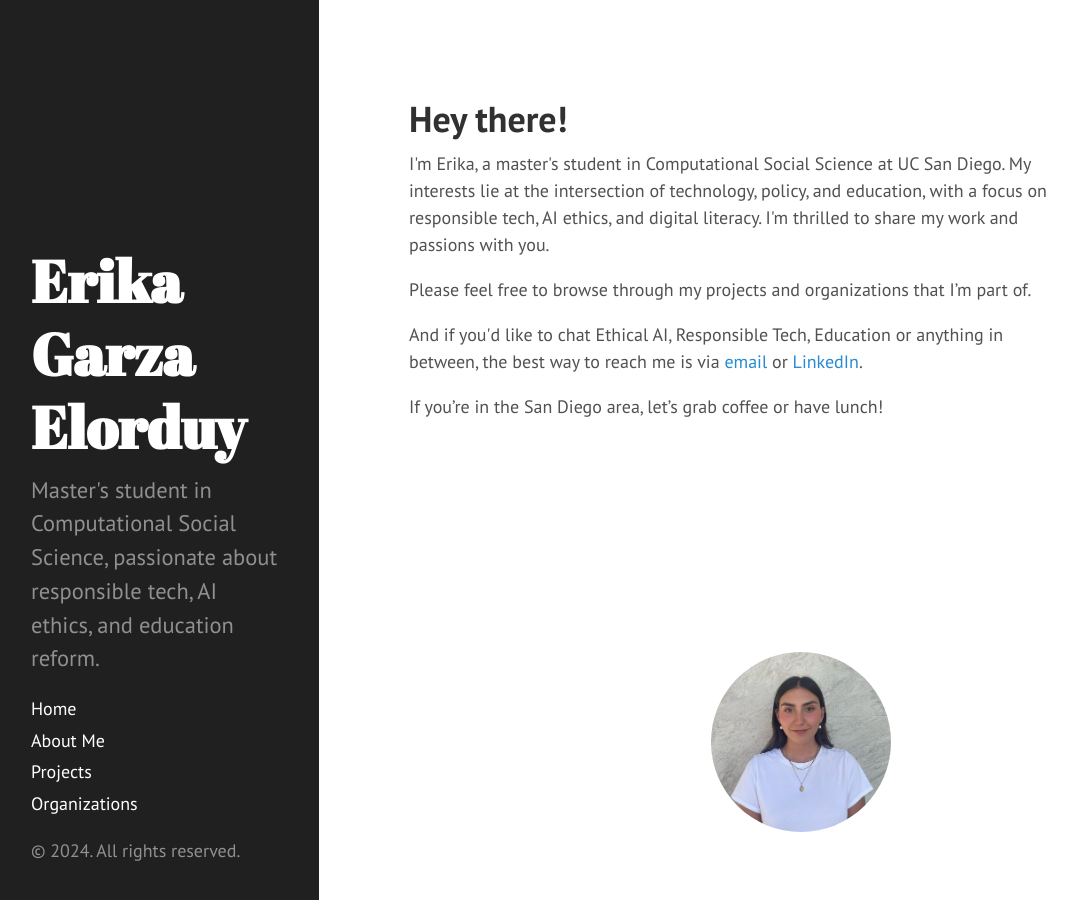
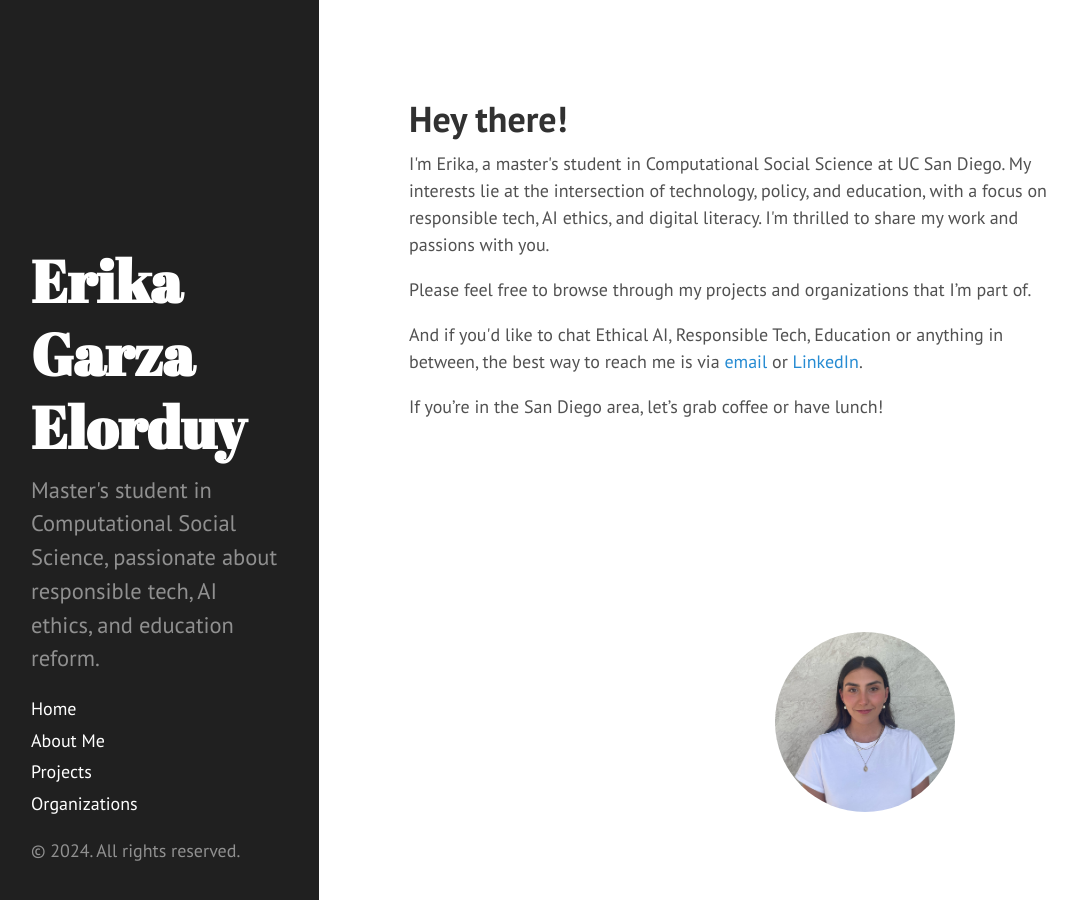
Before and after one commit to e-garzaelorduy/e-garzaelorduy.github.io, a Jekyll site: the page built from index.html, in a window 1280 px wide. Shown: the whole page, without its empty margins (5-1082 px from the left). Built offline with Jekyll 4.4.1, drawn with Linux system fonts in a browser that asks for light colours; Markdown is read by kramdown in place of the engine named in the settings; the list of posts is cut into pages by our own code.

Commit message:
Visual Config

```diff
--- a/assets/css/hyde.css
+++ b/assets/css/hyde.css
@@ -255,6 +255,6 @@ a.sidebar-nav-item:focus {
   height: 180px; /* Ensures a square size for the circular crop */
   border-radius: 50%; /* Makes the image circular */
   position: absolute; /* Allows positioning relative to the content */
-  right: 30%; /* Moves the image closer to the center */
-  bottom: 50px; /* Raises the image higher above the bottom */
+  right: 25%; /* Moves the image closer to the center */
+  bottom: 70px; /* Raises the image higher above the bottom */
 }
```
